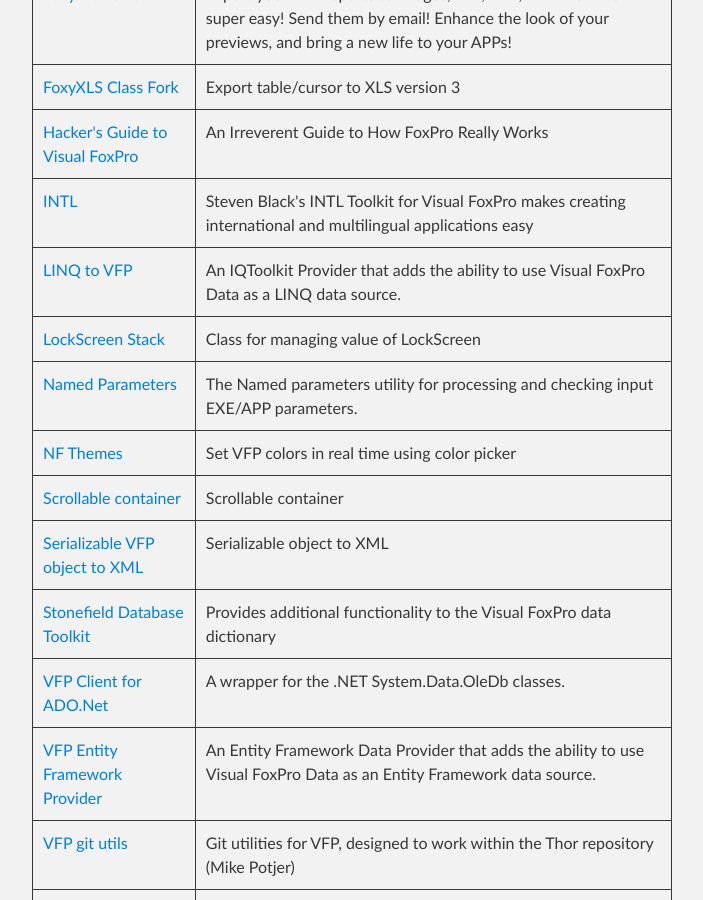
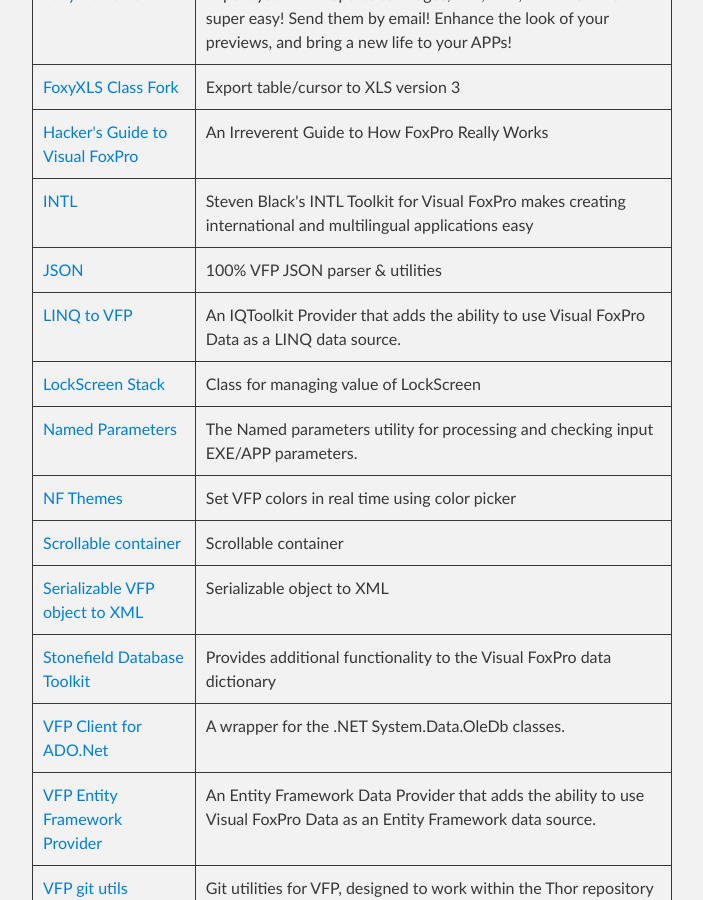
Before and after one commit to VFPX/VFPX.github.io, a Jekyll site: the page built from projects.md, in a window 1280 px wide and 900 px high, scrolled down 11866 px. Shown: the whole window, without its empty margins (288-991 px from the left). Built offline with Jekyll 4.4.1, drawn with Linux system fonts in a browser that asks for light colours; our own code applies the rules of GitHub Pages for plain Markdown files.

Commit message:
Added link to JSON project

```diff
--- a/_data/nonvfpx.json
+++ b/_data/nonvfpx.json
@@ -65,6 +65,11 @@
    "description": "Steven Black's INTL Toolkit for Visual FoxPro makes creating international and multilingual applications easy"
  },
  {
+   "project": "JSON",
+   "url": "https://github.com/vespina/json",
+   "description": "100% VFP JSON parser & utilities"
+ },
+ {
    "project": "LINQ to VFP",
    "url": "https://github.com/tombrothers/LINQtoVFP",
    "description": "An IQToolkit Provider that adds the ability to use Visual FoxPro Data as a LINQ data source."
```
